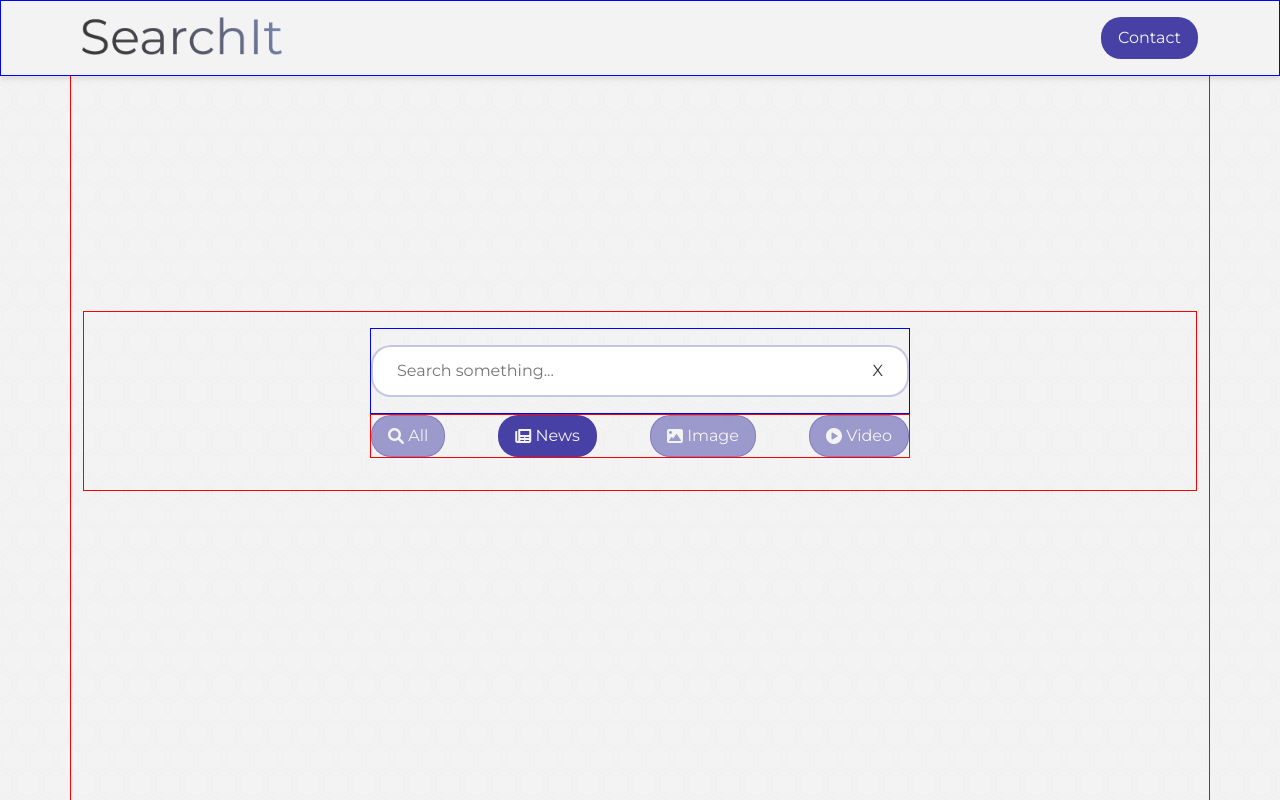
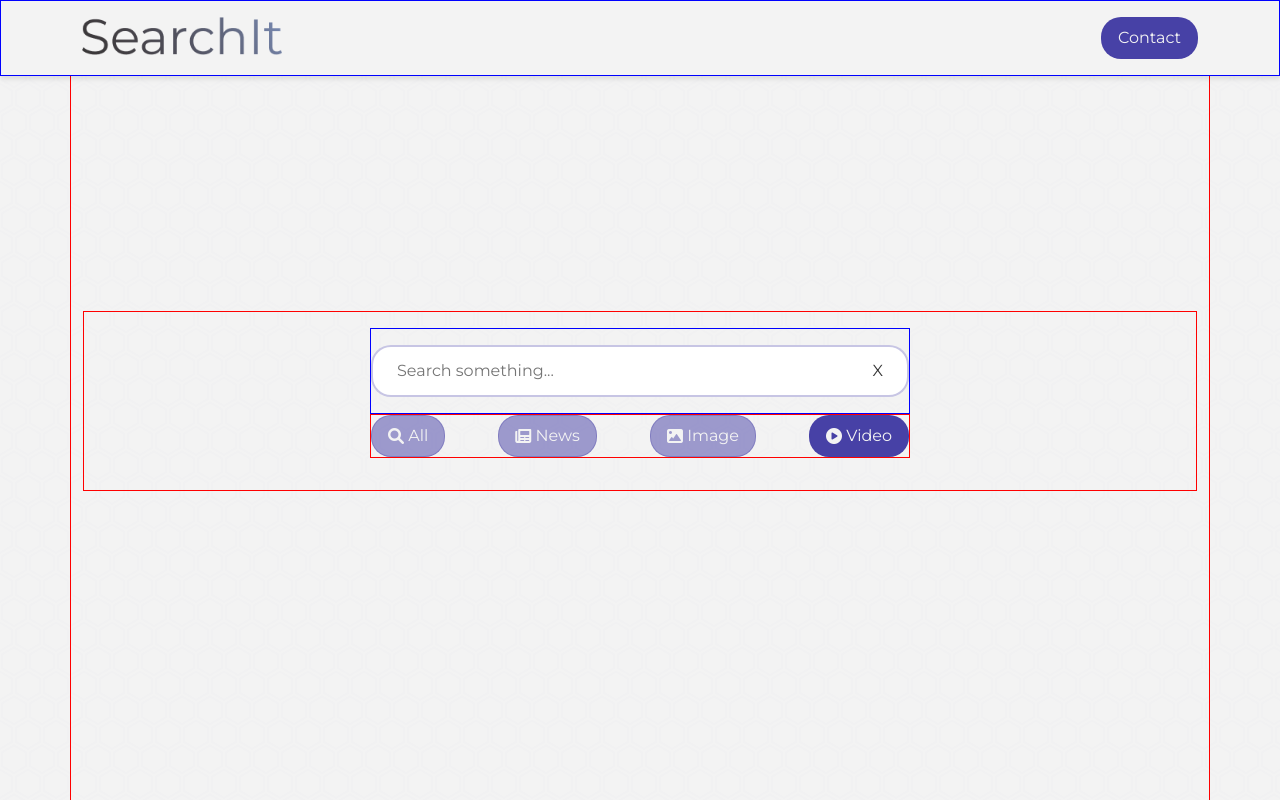
Before and after one commit to sbayrak/searchit-react-typescript, a React (Create React App) app: page / in a window 1280 px wide. Shown: the top 800 px of the page. Built offline with nearby package versions, Linux system fonts and the light colour scheme.

Commit message:
edited Image and Video skeletons

```diff
--- a/src/components/layout/SkeletonComponent.tsx
+++ b/src/components/layout/SkeletonComponent.tsx
@@ -55,8 +55,8 @@ const SkeletonComponent = ({ type, bp }: Props) => {
     let items = [];
     for (let i = 0; i < 16; i++) {
       items.push(
-        <div className='skeleton-item' style={{ paddingRight: '10px' }}>
-          <Skeleton width={420} height={250} className='myskeleton' />
+        <div className='skeleton-item'>
+          <Skeleton width='100%' height={250} className='myskeleton' />
         </div>
       );
     }
--- a/src/context/search/SearchState.tsx
+++ b/src/context/search/SearchState.tsx
@@ -20,7 +20,7 @@ export interface SInitialState {
 }
 
 const initialState: SInitialState = {
-  active: 'news',
+  active: 'video',
   search: '',
   all: [],
   switchActive: () => {},
--- a/src/styles/pages/_skeleton.scss
+++ b/src/styles/pages/_skeleton.scss
@@ -31,10 +31,36 @@
   max-width: 100%;
   display: grid;
   grid-template-columns: repeat(7, 1fr);
+
+  @include xs {
+    grid-template-columns: repeat(2, 1fr);
+  }
+  @include sm {
+    grid-template-columns: repeat(3, 1fr);
+  }
+  @include lg {
+    grid-template-columns: repeat(5, 1fr);
+  }
+  @include xl {
+    grid-template-columns: repeat(7, 1fr);
+  }
 }
 
 .skeleton-video-container {
   max-width: 100%;
   display: grid;
   grid-template-columns: repeat(3, 1fr);
+
+  @include xs {
+    grid-template-columns: repeat(1, 1fr);
+  }
+  @include sm {
+    gap: 0 $padding * 0.5;
+  }
+  @include sm {
+    grid-template-columns: repeat(2, 1fr);
+  }
+  @include lg {
+    grid-template-columns: repeat(3, 1fr);
+  }
 }
```
